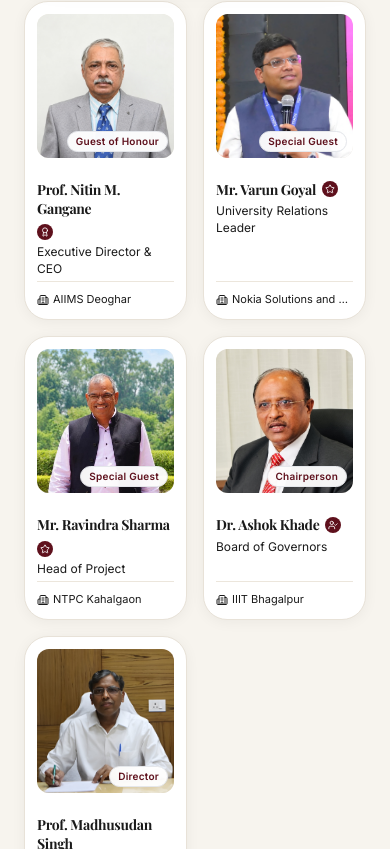
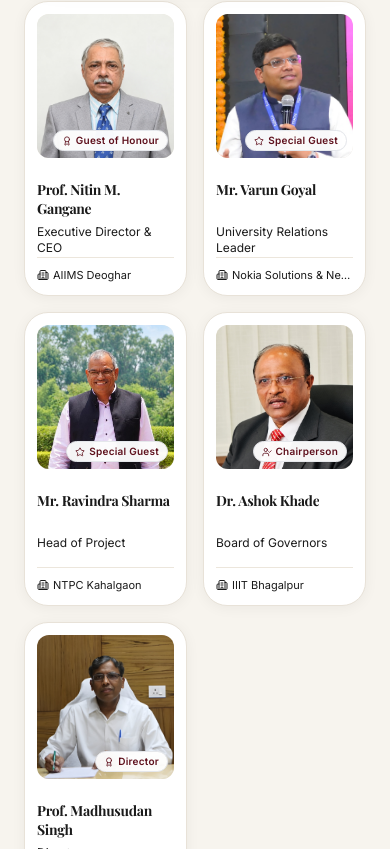
Before and after one commit to code-yashkumar/Convocation-iiitbh, a React (Vite) app: page / in a window 390 px wide. Shown: the part 1815-2664 px from the top of the page. Built offline with nearby package versions, Linux system fonts and the light colour scheme; no server answers; the database is empty; a web font is replaced by a local one.

Commit message:
fix(dignitaries): equalize card heights, integrate role icons, and align dividing borders

```diff
--- a/src/sections/Dignitaries/index.jsx
+++ b/src/sections/Dignitaries/index.jsx
@@ -27,7 +27,7 @@ const DIGNITARIES = [
     name: 'Mr. Varun Goyal',
     role: 'Special Guest',
     subtitle: 'University Relations Leader',
-    designation: 'Nokia Solutions and Networks India',
+    designation: 'Nokia Solutions & Networks',
     icon: Star,
     initials: 'VG',
     image: '/assets/dignitaries/mr-varun-goyal.jpg',
@@ -190,41 +190,42 @@ export function DignitariesSection() {
 
                     {/* Role Pill: Overlaid on bottom-right of photo on phone (<md) */}
                     <div className="md:hidden absolute bottom-1.5 right-1.5 z-10">
-                      <span className="inline-flex items-center px-2 py-0.5 rounded-full bg-white/95 backdrop-blur-md border border-maroon-900/15 text-maroon-900 font-body text-[0.5625rem] sm:text-[0.625rem] font-semibold tracking-wide shadow-xs whitespace-nowrap">
-                        {dignitary.role}
+                      <span className="inline-flex items-center gap-1 px-2 py-0.5 rounded-full bg-white/95 backdrop-blur-md border border-maroon-900/15 text-maroon-900 font-body text-[0.5625rem] sm:text-[0.625rem] font-semibold tracking-wide shadow-xs whitespace-nowrap">
+                        <IconComponent className="w-2.5 h-2.5 text-maroon-900 shrink-0" />
+                        <span>{dignitary.role}</span>
                       </span>
                     </div>
                   </div>
                 </div>
 
                 {/* Text Content */}
-                <div className="px-3 pt-2.5 pb-3 flex flex-col gap-1 flex-1">
-                  {/* Name + badge */}
-                  <div className="flex items-center gap-1.5 flex-wrap">
-                    <h3 className="font-display font-bold text-xs sm:text-[0.875rem] text-charcoal-900 leading-snug">
+                <div className="px-3 pt-2.5 pb-3 flex flex-col flex-1">
+                  {/* Name: Uniform 2-line height for identical vertical alignment */}
+                  <div className="min-h-[2.125rem] sm:min-h-[2.5rem] flex items-start">
+                    <h3 className="font-display font-bold text-xs sm:text-[0.875rem] text-charcoal-900 leading-snug line-clamp-2">
                       {dignitary.name}
                     </h3>
-                    <span className="inline-flex items-center justify-center w-3.5 h-3.5 sm:w-4 sm:h-4 rounded-full bg-maroon-900 shrink-0">
-                      <IconComponent className="w-2 h-2 sm:w-2.5 sm:h-2.5 text-white" />
-                    </span>
                   </div>
 
-                  {/* Subtitle */}
-                  <p className="font-body text-[0.6875rem] sm:text-[0.75rem] text-charcoal-500 leading-snug">
-                    {dignitary.subtitle || dignitary.role}
-                  </p>
+                  {/* Subtitle: Uniform 2-line height so dividing border aligns at identical level */}
+                  <div className="min-h-[1.875rem] sm:min-h-[2rem] flex items-start mt-0.5 sm:mt-1">
+                    <p className="font-body text-[0.6875rem] sm:text-[0.75rem] text-charcoal-500 leading-snug line-clamp-2">
+                      {dignitary.subtitle || dignitary.role}
+                    </p>
+                  </div>
 
-                  {/* Bottom row */}
+                  {/* Bottom row: Border line aligns at exact same pixel across all cards */}
                   <div className="mt-auto pt-2.5 flex items-center justify-between gap-1.5 border-t border-[#ECE6DC]">
-                    <div className="flex items-center gap-1 min-w-0">
+                    <div className="flex items-center gap-1 min-w-0" title={dignitary.designation}>
                       <Building2 className="w-3 h-3 text-charcoal-400 shrink-0" />
                       <span className="font-body text-[0.625rem] sm:text-[0.6875rem] text-charcoal-500 truncate leading-snug">
                         {dignitary.designation}
                       </span>
                     </div>
                     {/* Role Pill: Desktop / Tablet view (md+) */}
-                    <span className="hidden md:inline-flex shrink-0 items-center px-2 py-0.5 rounded-full bg-maroon-050 border border-maroon-900/10 text-maroon-900 font-body text-[0.5625rem] sm:text-[0.625rem] font-semibold tracking-wide whitespace-nowrap">
-                      {dignitary.role}
+                    <span className="hidden md:inline-flex shrink-0 items-center gap-1 px-2 py-0.5 rounded-full bg-maroon-050 border border-maroon-900/10 text-maroon-900 font-body text-[0.5625rem] sm:text-[0.625rem] font-semibold tracking-wide whitespace-nowrap">
+                      <IconComponent className="w-2.5 h-2.5 text-maroon-900 shrink-0" />
+                      <span>{dignitary.role}</span>
                     </span>
                   </div>
                 </div>
```
